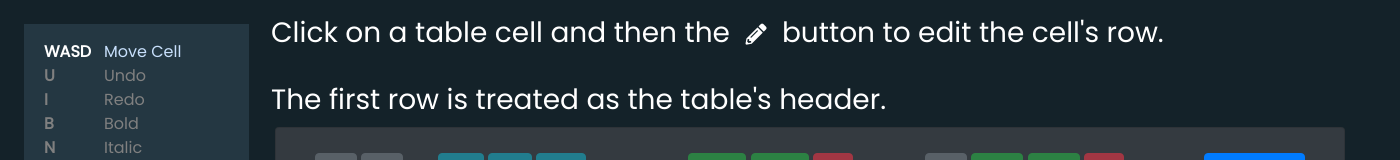
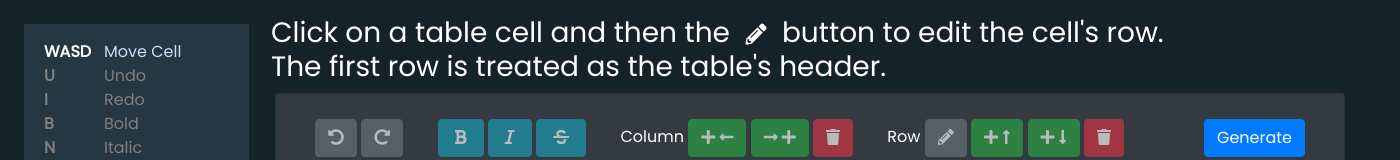
Before and after one commit to 1Gokul/table2markdown, a Flask app: template templates/insert-table-convert.html in a window 1400 px wide. Shown: the part 72-232 px from the top of the page. Run offline with Flask 2, Linux system fonts and the light colour scheme; the template is opened without the code that fills it, so the values that code supplies are empty; some libraries are stand-ins or nearby versions.

Commit message:
Change insert-and-convert instruction

```diff
--- a/templates/insert-table-convert.html
+++ b/templates/insert-table-convert.html
@@ -44,15 +44,15 @@
 
 <!-- Heading -->
 <h3 class="mt-3 ml-3">
-    <div class="instructions-desktop">
+    <span class="instructions-desktop">
         Click on a table cell and then the <i class="fas fa-xs fa-pencil-alt mx-2"></i> button to edit the
         cell's row.
-    </div>
-    <div class="instructions-mobile">
+    </span>
+    <span class="instructions-mobile">
         Tap on a table cell to select it.<br>
         Once selected, tap on the <span class="btn-info px-1 dropdown-toggle mr-2">Row</span> button and then on <b>Edit <i class="fas fa-xs fa-pencil-alt"></i></b> to edit the
         cell's row.
-    </div>
+    </span>
     <br>The first row is treated as the table's header.
 </h3>
 
```
